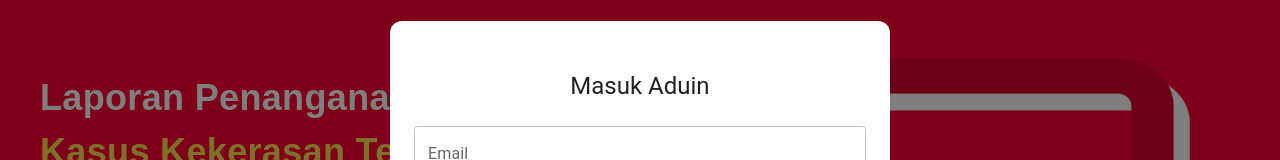
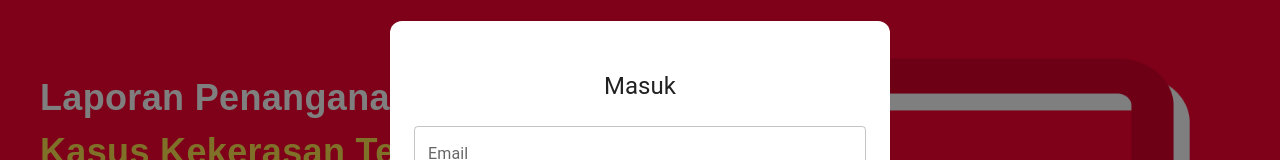
Before and after one commit to RioAldie/Kid-Forum, a React (Create React App) app: page / in a window 1280 px wide. Both pictures are taken after a click on the button "MASUK". Shown: the part 129-289 px from the top of the page. Built offline with nearby package versions, Linux system fonts and the light colour scheme.

Commit message:
ready to deploy

```diff
--- a/src/pages/Signin.jsx
+++ b/src/pages/Signin.jsx
@@ -81,7 +81,14 @@
             flexDirection: 'column',
             justifyContent: 'space-evenly',
           }}>
-          <Typography variant="h5">Masuk Aduin</Typography>
+          <Typography variant="h5">Masuk</Typography>
+          {err && (
+            <Stack sx={{ width: '100%' }}>
+              <Alert severity="error">
+                Email atau Password Salah
+              </Alert>
+            </Stack>
+          )}
           <TextField
             fullWidth
             id="email"
@@ -117,13 +124,6 @@
             </Link>
           </Typography>
           <AdminLogin />
-          {err && (
-            <Stack sx={{ width: '100%' }}>
-              <Alert severity="error">
-                Email atau Password Salah
-              </Alert>
-            </Stack>
-          )}
         </Box>
       </StyledModal>
     </>
```
